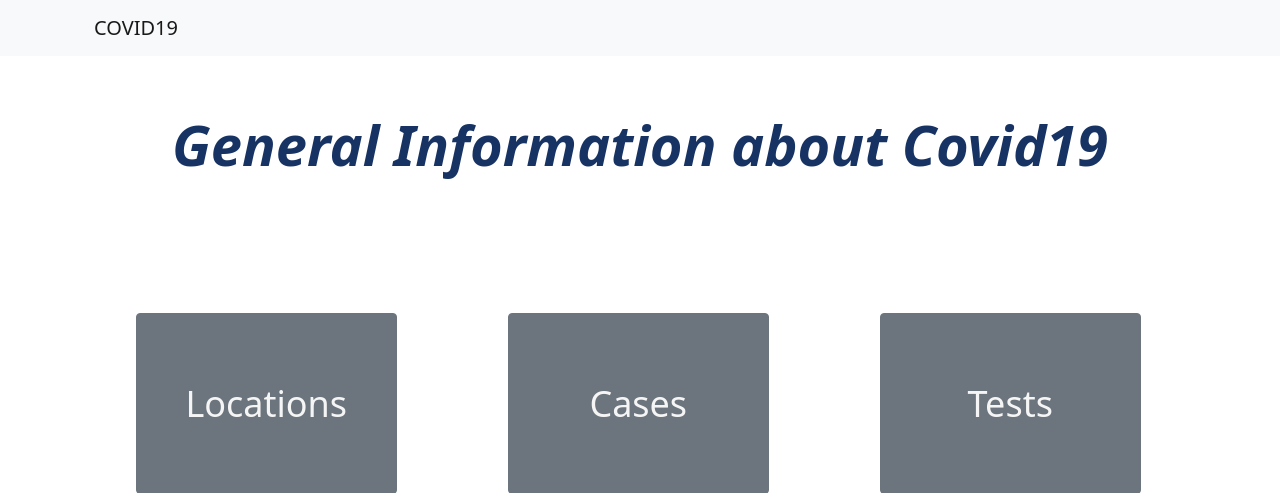
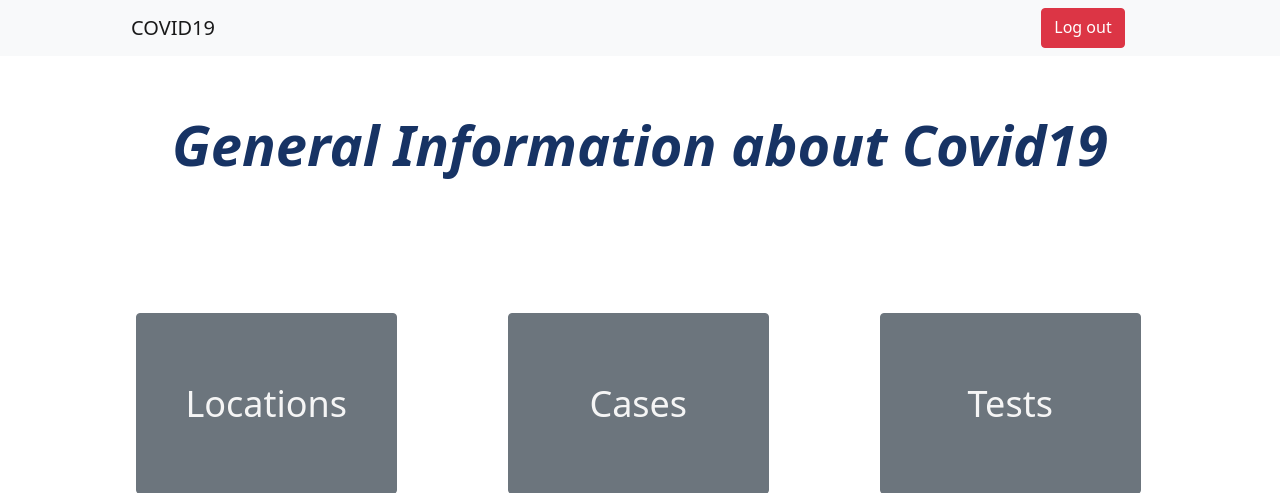
Before and after one commit to shintalha/Covid-19-Data-Management-System, a Flask app: page /home in a window 1280 px wide. Shown: the top 493 px of the page. Run offline with Flask 2, Linux system fonts and the light colour scheme; some libraries are stand-ins or nearby versions.

Commit message:
bugs fixed

```diff
--- a/templates/before_login.html
+++ b/templates/before_login.html
@@ -22,12 +22,20 @@
     <nav class="navbar navbar-expand-lg navbar-light bg-light">
       <div class="container">
         <div class="row w-100 d-flex justify-between">
-          <div class="col-8">
+          <div class="col-12">
             <div class="row d-flex">
+              {% if isHome %}
+              <div class="col-2 d-flex justify-content-center">
+                <a class="navbar-brand me-0" href="{{ url_for('home_page')}}"> COVID19</a>
+              </div>
+              <div class="col-8"></div>
+              <div class="col-2 d-flex justify-content-center">
+                <a class="btn btn-danger me-0 justify-end mb-0" href="{{ url_for('login_page')}}">Log out</a>
+              </div>
+              {% else %}
               <a class="navbar-brand col-2 me-0" href="{{ url_for('login_page')}}"> COVID19</a>
+              {% endif %}
             </div>
-          </div>
-          <div class="col-4">
           </div>
         </div>
       </div>
--- a/templates/patients/edit-patients.html
+++ b/templates/patients/edit-patients.html
@@ -82,7 +82,7 @@
                             <div class="data">
                                 <button class="btn btn-outline-secondary" href="#" id="delete{{ row[0] }}+{{ row[1] }}"
                                 value="countryName={{ row[0] }}&dateVariable={{ row[1] }}&deleteMode=on" onclick="deleteQuery(document.getElementById('delete{{ row[0] }}+{{ row[1] }}'))"
-                                type="button">Delete</i>
+                                type="button">Delete
                                 </button>
                             </div>
                         </td>
--- a/views.py
+++ b/views.py
@@ -33,4 +33,4 @@ def location_page(loc_name):
     return render_template("locations/location.html", location_info = dict(zip(locations_table.columns,loc_info)))
 
 def home_page():
-    return render_template("home.html")
+    return render_template("home.html", isHome=True)
--- a/viewsLogin.py
+++ b/viewsLogin.py
@@ -21,7 +21,7 @@ def login_page():
                     return redirect("/")
                 else:
                     session["id"] = information[1]
-                    return render_template("home.html")
+                    return render_template("home.html", isHome=True)
             else:
                 flash("Please enter a mail for log-in")
                 return redirect("/")
```
